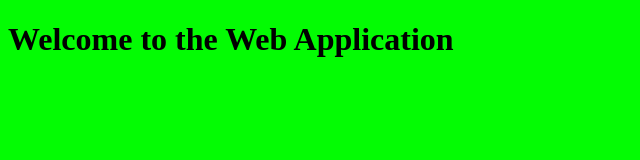
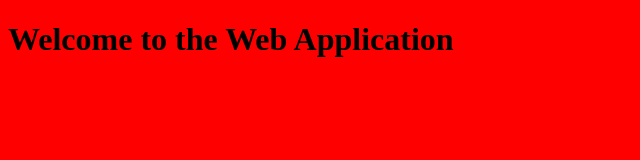
Before and after one commit to kcdk13579/webapp-pipeline, a plain HTML site: page index.html in a window 1280 px wide. Shown: the whole page, without its empty margins (0-640 px from the left). Drawn offline with Linux system fonts and the light colour scheme.

Commit message:
Update index.html

```diff
--- a/index.html
+++ b/index.html
@@ -3,7 +3,7 @@
 <head>
     <meta charset="UTF-8">
     <meta name="viewport" content="width=device-width, initial-scale=1.0">
-    <title>Web Application by Sandeep</title>
+    <title>Web Application by  k chaitanya</title>
 <!--     <style>
         body {
             background-color: #3498db; /* Changed background color */
@@ -11,7 +11,7 @@
     </style> -->
     <style>
     body {
-        background-color: #03fc03; /* New background color */
+        background-color:red; /* New background color */
     }
 </style>
 
```
